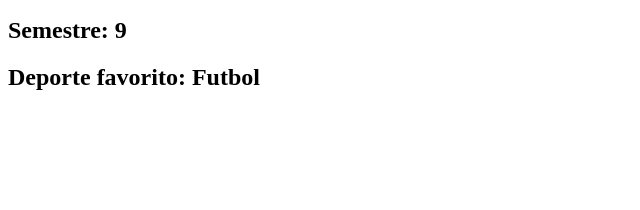
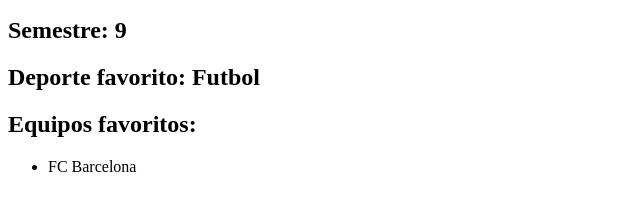
Before and after one commit to dfontalv20/rubrica_bp_23, a plain HTML site: page index.html in a window 1280 px wide. Shown: the part 110-320 px from the top of the page, without its empty margins (0-640 px from the left). Drawn offline with Linux system fonts and the light colour scheme.

Commit message:
Added favorite team

```diff
--- a/index.html
+++ b/index.html
@@ -11,5 +11,9 @@
     <h2>Estudiante: Diego Andres Fontalvo Llinas</h2>
     <h2>Semestre: 9</h2>
     <h2>Deporte favorito: Futbol</h2>
+    <h2>Equipos favoritos:</h2>
+    <ul>
+        <li>FC Barcelona</li>
+    </ul>
 </body>
 </html>
```
